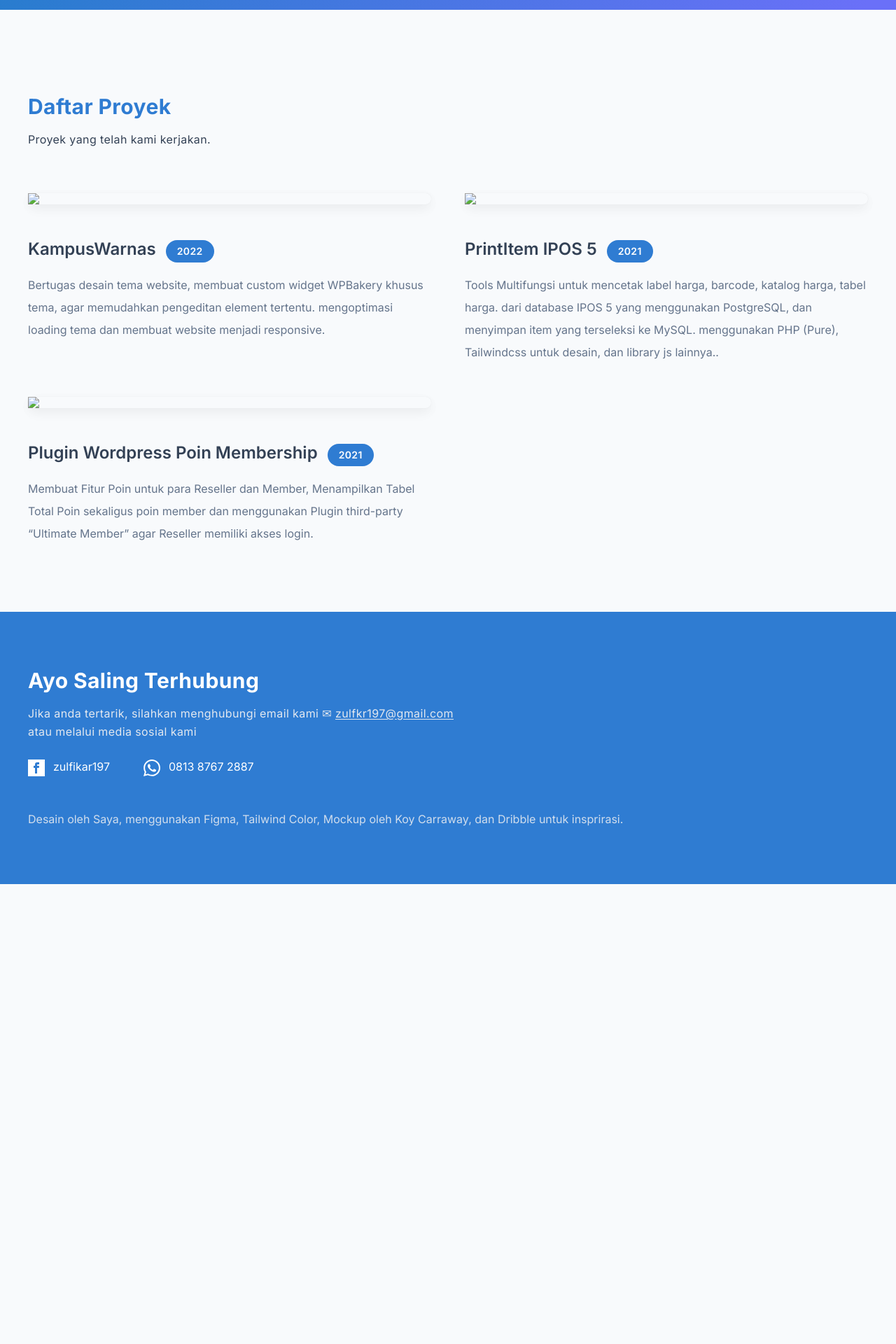
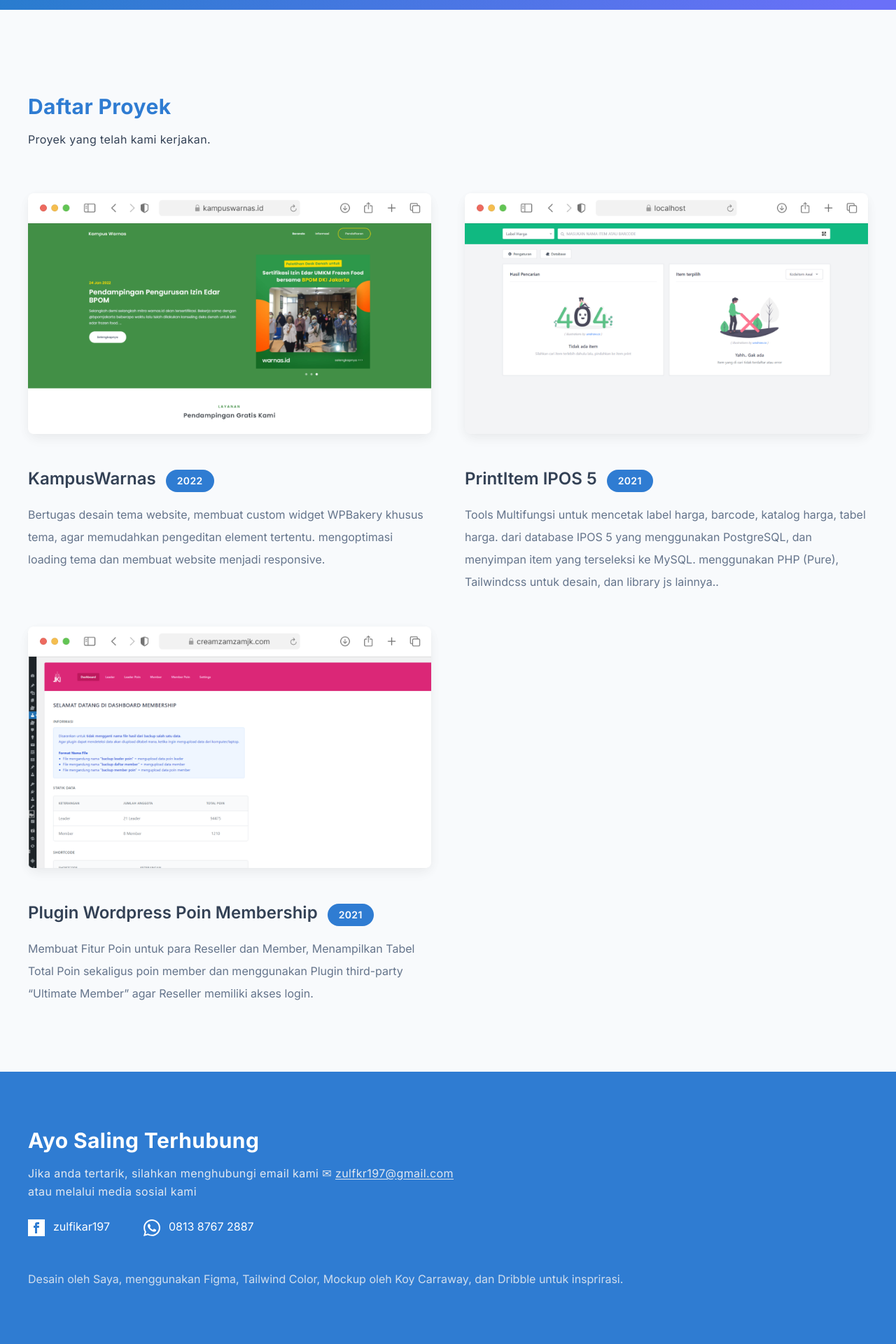
Before and after one commit to Zulfkr197/zulfkr197.github.io, a Jekyll site: the page built from portofolio.html, in a window 1280 px wide. Shown: the part 714-2634 px from the top of the page at 70% size. Built offline with Jekyll 4.4.1, drawn with Linux system fonts in a browser that asks for light colours; nearby versions of some CDN libraries; before the commit the page ends 1977 px from its top, so only the background shows below that.

Commit message:
Update portofolio.html

```diff
--- a/portofolio.html
+++ b/portofolio.html
@@ -8,9 +8,9 @@
     {% for post in site.posts %}
       <div class="post col-span-2 lg:col-span-1">
           <div class="thumbnail relative col-span-5 lg:col-span-3 mb-4 lg:mb-8">
-              <img src="{{ post.thumbnail }}"/>
+              <img src="{{ "/" | relative_url  }}{{ post.thumbnail }}"/>
               <div class="linker absolute top-0 left-0 h-full w-full opacity-0 transition ease-in-out delay-150">
-                  <a class="text-white flex h-full w-full bg-black/50 text-center rounded-lg" href="{{ post.thumbnail }}">
+                  <a class="text-white flex h-full w-full bg-black/50 text-center rounded-lg" href="{{ "/" | relative_url  }}{{ post.thumbnail }}">
                       <svg xmlns="http://www.w3.org/2000/svg" class="m-auto inline-block h-10 w-10" viewBox="0 0 20 20" fill="currentColor"><path d="M11 3a1 1 0 100 2h2.586l-6.293 6.293a1 1 0 101.414 1.414L15 6.414V9a1 1 0 102 0V4a1 1 0 00-1-1h-5z" /><path d="M5 5a2 2 0 00-2 2v8a2 2 0 002 2h8a2 2 0 002-2v-3a1 1 0 10-2 0v3H5V7h3a1 1 0 000-2H5z" /></svg>
                   </a>
               </div>
```
